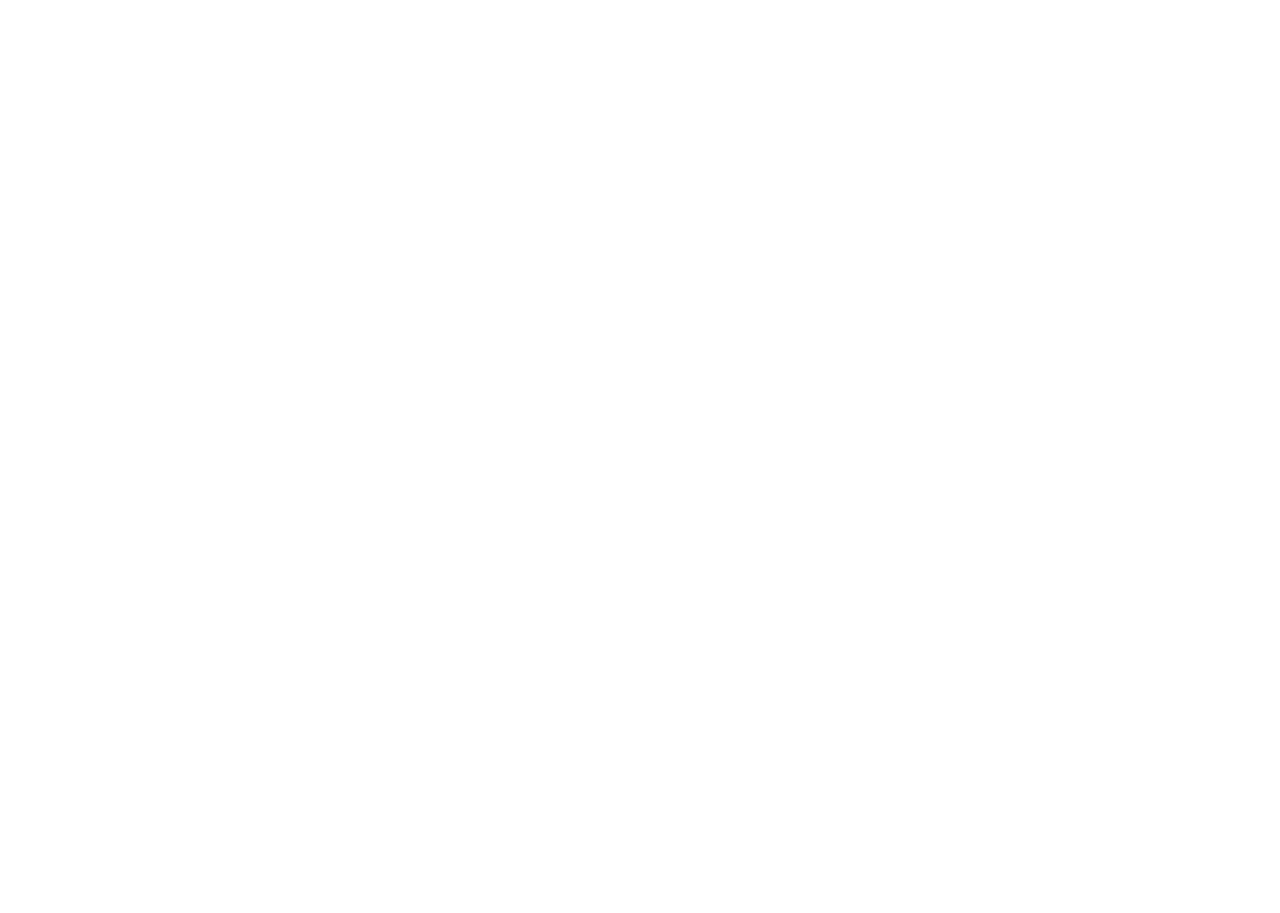
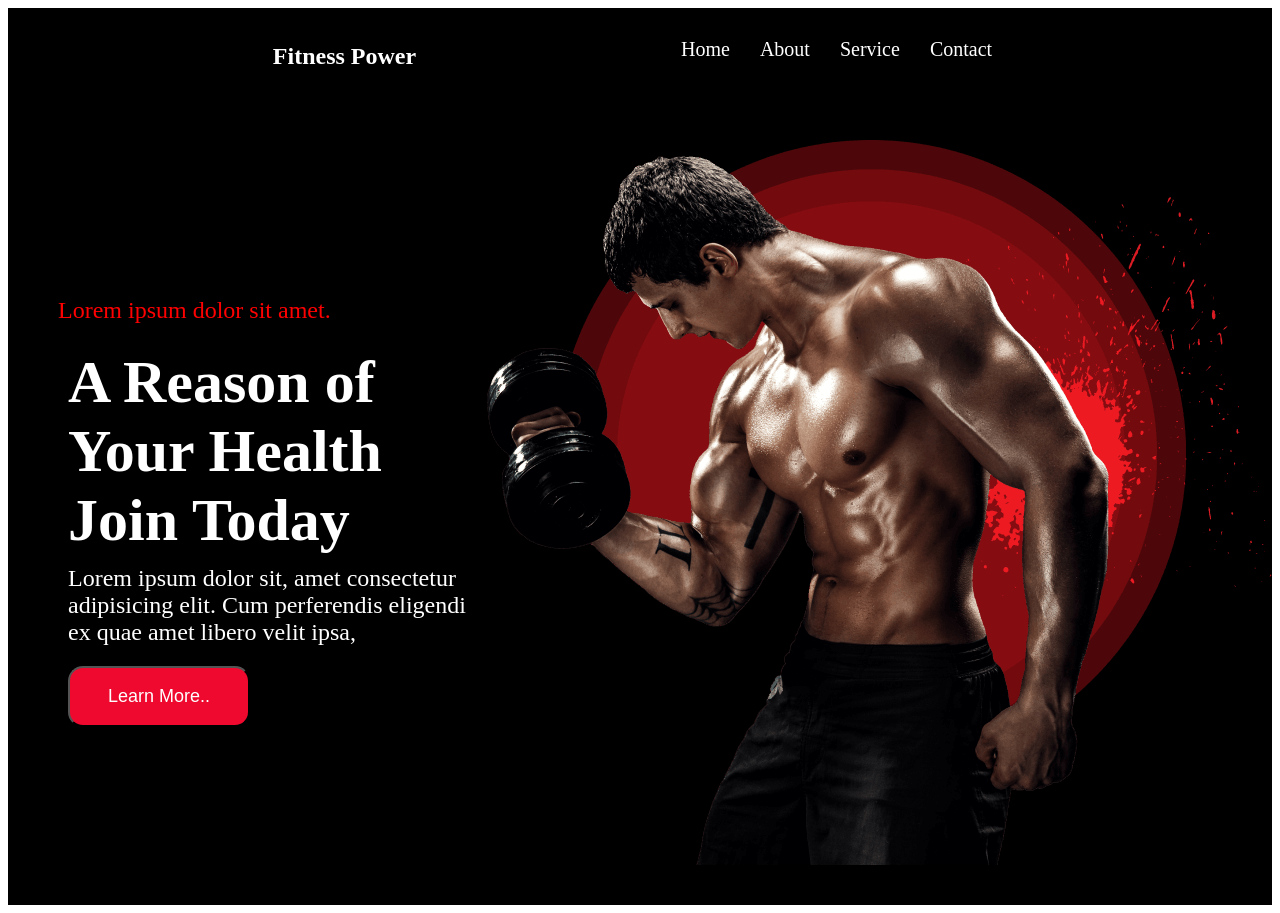
Before and after one commit to Tarek757bd/fitness-gym-projects, a plain HTML site: page index.html in a window 1280 px wide. Before the commit the page ends 800 px from the top, so only its background shows below. Drawn offline with Linux system fonts and the light colour scheme.

Commit message:
Top section

```diff
--- a/index.html
+++ b/index.html
@@ -3,10 +3,38 @@
 <head>
     <meta charset="UTF-8">
     <meta name="viewport" content="width=device-width, initial-scale=1.0">
-    <title>Document</title>
+    <title>Fitness-Gym</title>
     <link rel="stylesheet" href="style.css">
 </head>
 <body>
-
+    <nav>
+        <div class="manu-container">
+            <div class="company-logo">
+                <h1>Fitness Power</h1>
+            </div>
+            <div class="manu-items">
+                <li>Home</li>
+                <li>About</li>
+                <li>Service</li>
+                <li>Contact</li>
+            </div>
+        </div>
+    </nav>
+    <div class="banner-container">
+        <div class="banner-left">
+            <div class="banner-description">
+                <p class="banner-text">Lorem ipsum dolor sit amet.</p>
+                <h1 class="title1">A Reason of Your Health Join Today</h1>
+                <p class="text">Lorem ipsum dolor sit, amet consectetur adipisicing elit. Cum perferendis eligendi ex quae amet libero velit ipsa,</p>
+            <button class="banner-btn">Learn More..</button>
+            </div>
+        </div>
+        <div class="banner-right">
+            <div class="banner-img">
+                <img src="./images/home-bg.png" alt="">
+            </div>
+        </div>
+    </div>
+    <div class="container"></div>
 </body>
 </html>
--- a/style.css
+++ b/style.css
@@ -0,0 +1,55 @@
+.manu-container{
+    display: flex;
+    justify-content: space-evenly;
+    background-color: black;
+    padding: 15px;
+    color: white;
+}
+.manu-items{
+    display: flex;
+}
+.manu-items li{
+    list-style: none;
+    margin: 5px;
+    padding: 10px;
+    font-size: 20px;
+}
+.manu-items li:hover{
+    color: blue;
+    cursor: pointer;
+}
+.banner-container{
+    color: white;
+    display: flex;
+    width: 100%;
+    align-items: center;
+    height: 100vh;
+    background-color: black;
+}
+.banner-description{
+    margin-left: 50px;
+}
+.banner-text{
+    color: red;
+    font-size: 24px;
+}
+.title1{
+    font-size: 60px;
+    font-weight: bold;
+    margin: 10px;
+}
+.text{
+    font-size: 24px;
+    margin: 10px;
+}
+.banner-btn{
+    padding: 18px 38px;
+    background-color: rgb(239, 9, 47);
+    margin: 10px;
+    font-size: 18px;
+    border-radius: 15px;
+    color: white;
+}
+.banner-btn:hover{
+    color: blue;
+}
```
